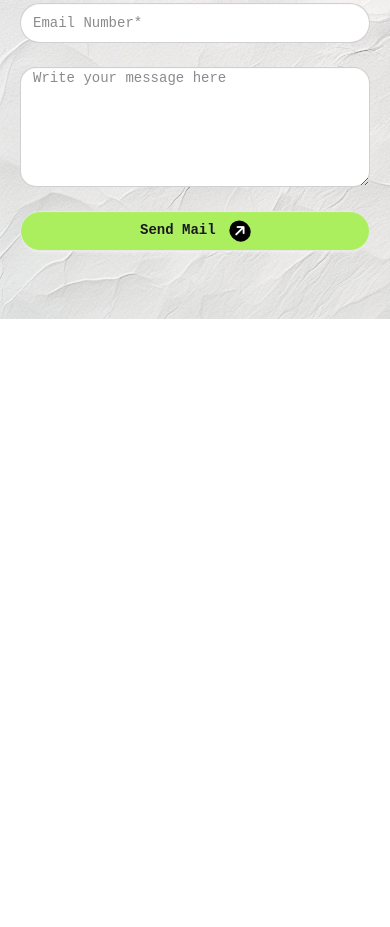
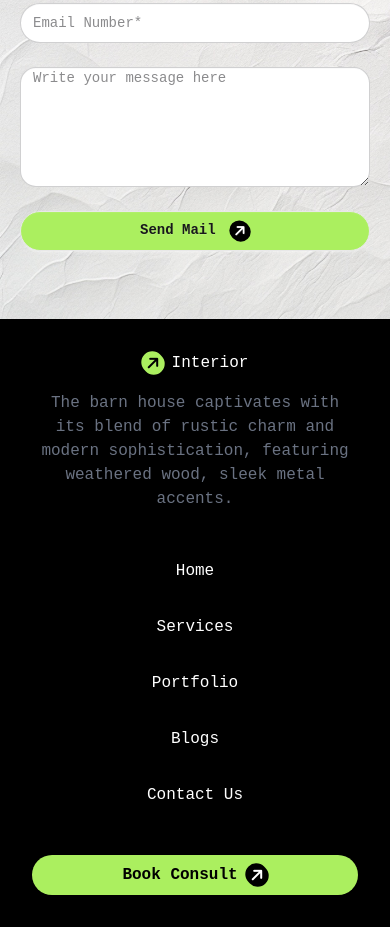
Before and after one commit to RoyShanto/Ass-3_Interior_with_tailwind_daisyui, a plain HTML site: page index.html in a window 390 px wide. Shown: the part 8700-9627 px from the top of the page. Before the commit the page ends 9019 px from the top, so only its background shows below. Drawn offline with nearby package versions, Linux system fonts and the light colour scheme; a web font is replaced by a local one.

Commit message:
footer section with 3 responsive done

```diff
--- a/index.html
+++ b/index.html
@@ -80,8 +80,6 @@
             </button>
         </div>
     </Header>
-
-
 
     <!-- main section  -->
     <main>
@@ -254,7 +252,7 @@
                     </div>
                     <div class="space-y-2 lg:col-span-3 max-sm:col-span-3 md:col-span-2">
                         <div class="text-gray-500">
-                            <i class="fa-solid fa-calendar-days"></i> <span>July14, 2024</span> &nbsp;&nbsp;&nbsp;
+                            <i class="fa-solid fa-calendar-days"></i> <span>July14, 2024</span> &nbsp;
                             <i class="fa-solid fa-user-tie"></i> <span>By Admin</span>
                         </div>
                         <h3 class="text-xl font-bold">How to choose the furniture right  of your home.</h3>
@@ -271,7 +269,7 @@
                     </div>
                     <div class="space-y-2 lg:col-span-3 max-sm:col-span-3 md:col-span-2">
                         <div class="text-gray-500">
-                            <i class="fa-solid fa-calendar-days"></i> <span>July14, 2024</span> &nbsp;&nbsp;&nbsp;
+                            <i class="fa-solid fa-calendar-days"></i> <span>July14, 2024</span> &nbsp;
                             <i class="fa-solid fa-user-tie"></i> <span>By Admin</span>
                         </div>
                         <h3 class="text-xl font-bold">How to choose the furniture right  of your home.</h3>
@@ -288,7 +286,7 @@
                     </div>
                     <div class="space-y-2 lg:col-span-3 max-sm:col-span-3 md:col-span-2">
                         <div class="text-gray-500">
-                            <i class="fa-solid fa-calendar-days"></i> <span>July14, 2024</span> &nbsp;&nbsp;&nbsp;
+                            <i class="fa-solid fa-calendar-days"></i> <span>July14, 2024</span> &nbsp;
                             <i class="fa-solid fa-user-tie"></i> <span>By Admin</span>
                         </div>
                         <h3 class="text-xl font-bold">How to choose the furniture right  of your home.</h3>
@@ -325,11 +323,27 @@
                 </button>
             </fieldset>
         </div>
+    </main>
 
+    <!-- footer section  -->
+    <footer class="bg-black text-white text-center py-24 lg:px-80 md:px-16 max-sm:p-8">
+        <button class="flex space-x-2 mx-auto ">
+            <i class="fa-solid fa-arrow-right text-black bg-[#ABEF5F] p-1 -rotate-45 rounded-full"></i>
+            <p>Interior</p>
+        </button>
 
-
-    </main>
-    <!-- footer section  -->
-    <footer></footer>
+        <p class="text-gray-500 pt-4 mx-auto">The barn house captivates with its blend of rustic charm and modern sophistication, featuring weathered wood, sleek metal accents.</p>
+        <div class="flex justify-between max-sm:flex-col max-sm:gap-8 my-12">
+            <a href="#">Home</a>
+            <a href="#">Services</a>
+            <a href="#">Portfolio</a>
+            <a href="#">Blogs</a>
+            <a href="#">Contact Us</a>
+        </div>
+        <button class="flex justify-center items-center space-x-2 bg-[#ABEF5F] px-4 py-2 rounded-full mx-auto max-sm:w-full">
+            <p class="font-bold text-black">Book Consult</p>
+            <i class="fa-solid fa-arrow-right text-white bg-black p-1 -rotate-45 rounded-full"></i>
+        </button>
+    </footer>
 </body>
 </html>
```
